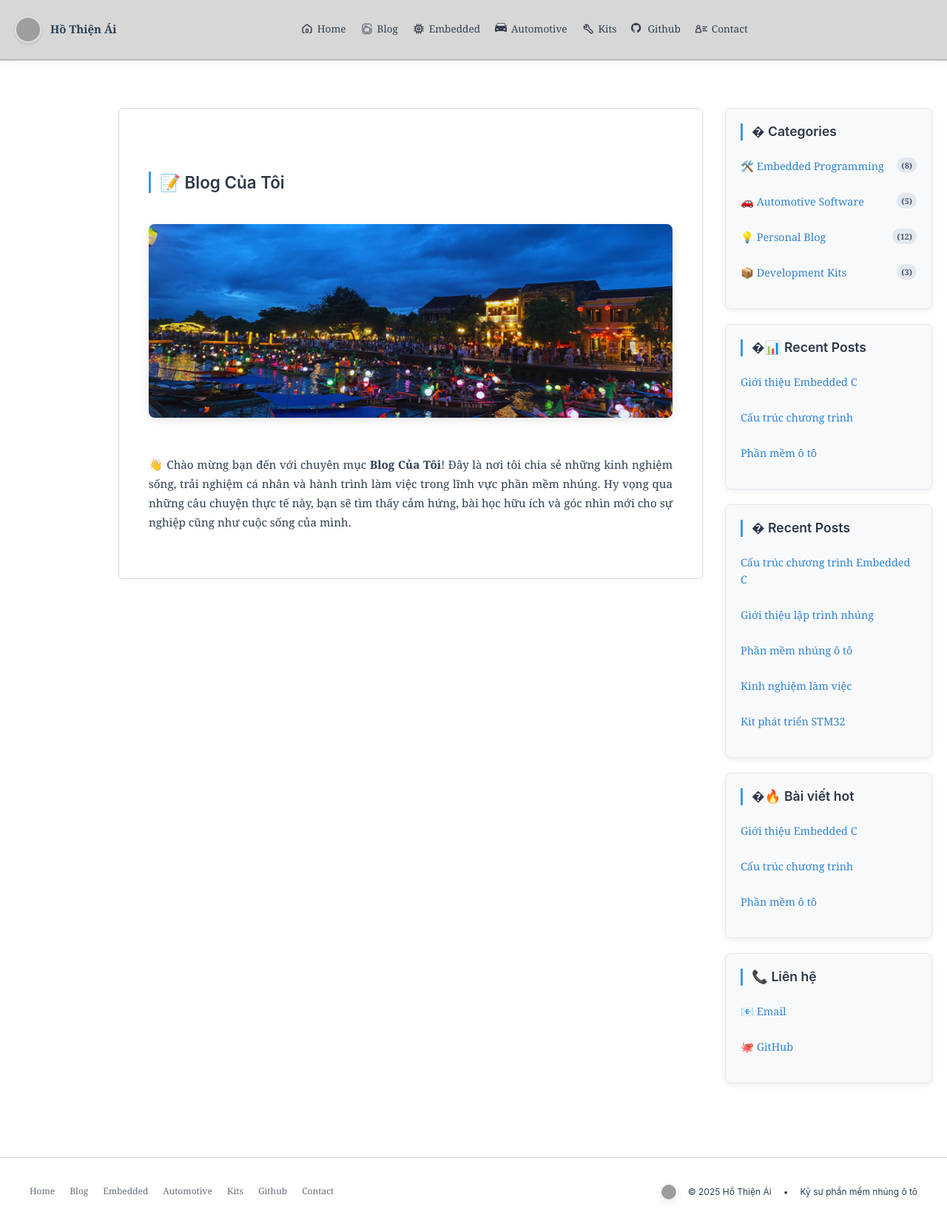
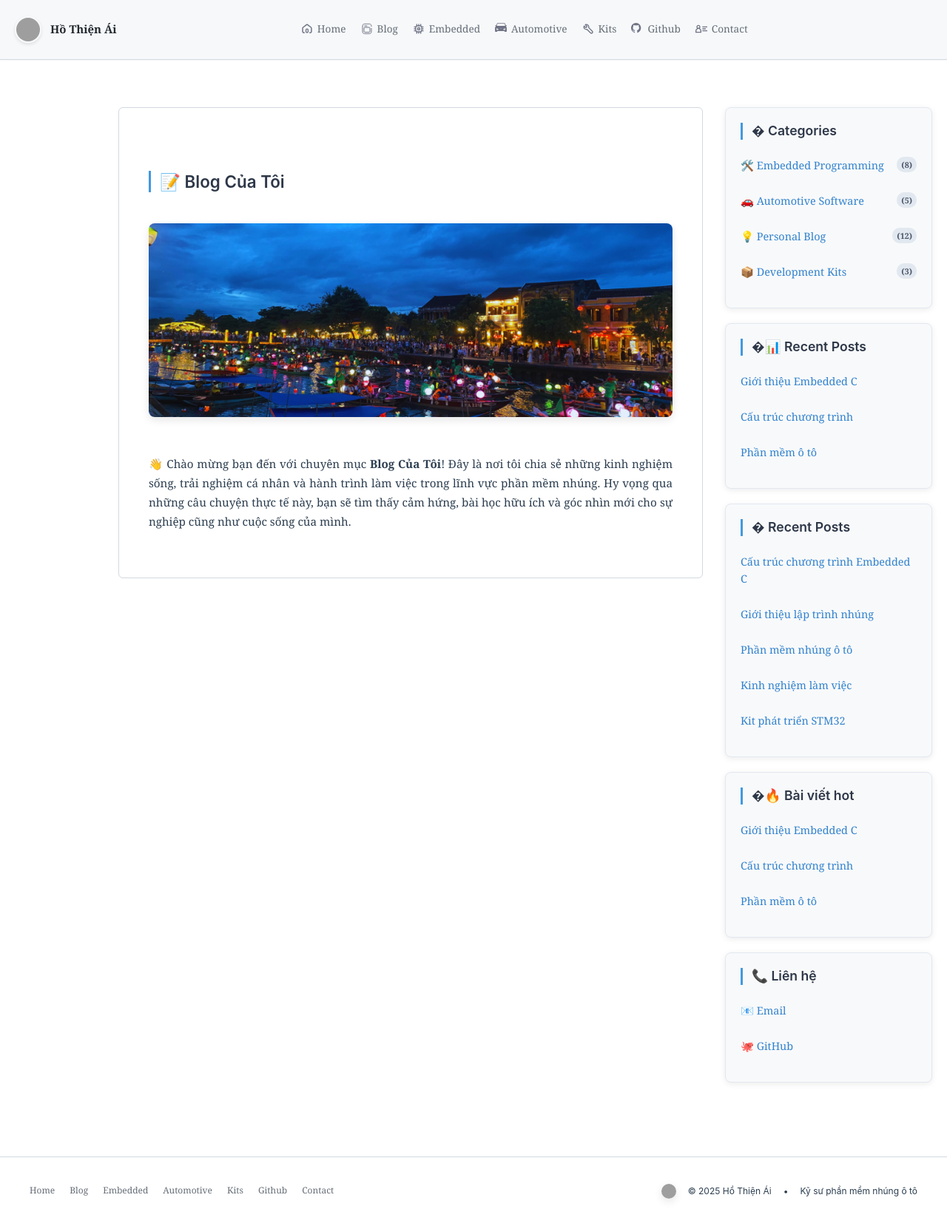
Before and after one commit to ai-ho/ai-ho.github.io, a Jekyll site: the page built from blog/index.md, in a window 1280 px wide. Shown: the whole page at 74% size. Built offline with Jekyll 4.4.1, drawn with Linux system fonts in a browser that asks for light colours; some web fonts are replaced; grey boxes are pictures that could not be loaded.

Commit message:
Update color of header bar

```diff
--- a/_layouts/default.html
+++ b/_layouts/default.html
@@ -230,21 +230,26 @@
             filter: none;
         }
 
-        /* Ensure SVG icons display in dark color */
+        /* Ensure SVG icons display in dark gray color */
         .nav-icon svg,
         .navigation .nav-icon {
-            fill: #2c3e50 !important;
-            color: #2c3e50 !important;
+            fill: #656d76 !important;
+            color: #656d76 !important;
         }
 
         .nav-icon path {
-            fill: #2c3e50 !important;
-            stroke: #2c3e50 !important;
+            fill: #656d76 !important;
+            stroke: #656d76 !important;
         }
 
         /* Additional fallback for SVG icon colors */
         .navigation .nav-links img.nav-icon {
-            filter: brightness(0) saturate(100%) invert(18%) sepia(14%) saturate(1135%) hue-rotate(184deg) brightness(98%) contrast(85%);
+            filter: brightness(0) saturate(100%) invert(47%) sepia(10%) saturate(548%) hue-rotate(192deg) brightness(93%) contrast(88%);
+        }
+
+        /* Icon color on hover */
+        .navigation .nav-links a:hover .nav-icon {
+            filter: brightness(0) saturate(100%) invert(15%) sepia(18%) saturate(662%) hue-rotate(190deg) brightness(95%) contrast(96%);
         }
 
         /* Horizontal Rules */
@@ -313,12 +318,12 @@
 
         /* Navigation */
         .navigation {
-            background: #D7D7D7;
-            border-bottom: 2px solid #b8b8b8;
+            background: #f6f8fa;
+            border-bottom: 1px solid #d1d9e0;
             padding: 2px 20px;
             margin: 0 0 24px 0;
             display: flex;
-            box-shadow: 0 4px 12px rgba(215, 215, 215, 0.3);
+            box-shadow: 0 1px 2px rgba(0, 0, 0, 0.03);
             flex-direction: row;
             align-items: center;
             justify-content: space-between;
@@ -367,8 +372,8 @@
             font-family: Charter, 'Bitstream Charter', 'Sitka Text', Cambria, serif;
             font-size: 15px;
             font-weight: 700;
-            color: #2c3e50;
-            text-shadow: 0 1px 2px rgba(255, 255, 255, 0.1);
+            color: #24292f;
+            text-shadow: none;
         }
 
         .navigation .nav-links {
@@ -384,7 +389,7 @@
 
         .navigation .nav-links a {
             font-family: Charter, 'Bitstream Charter', 'Sitka Text', Cambria, serif;
-            color: #2c3e50;
+            color: #656d76;
             font-weight: 500;
             text-decoration: none;
             padding: 4px 8px;
@@ -394,15 +399,15 @@
             align-items: center;
             font-size: 0.85em;
             white-space: nowrap;
-            text-shadow: 0 1px 2px rgba(255, 255, 255, 0.1);
+            text-shadow: none;
         }
 
         .navigation .nav-links a:hover {
-            background-color: rgba(44, 62, 80, 0.1);
+            background-color: #f3f4f6;
             border-bottom: none;
-            color: #2c3e50;
+            color: #24292f;
             transform: translateY(-1px);
-            box-shadow: 0 2px 4px rgba(0, 0, 0, 0.1);
+            box-shadow: 0 2px 4px rgba(0, 0, 0, 0.05);
         }
 
         /* Mobile Menu Button */
@@ -410,7 +415,7 @@
             display: none;
             background: none;
             border: none;
-            color: #2c3e50;
+            color: #656d76;
             font-size: 18px;
             cursor: pointer;
             padding: 8px;
@@ -420,7 +425,8 @@
         }
 
         .mobile-menu-button:hover {
-            background-color: rgba(44, 62, 80, 0.1);
+            background-color: #f3f4f6;
+            color: #24292f;
         }
 
         /* Navigation Mobile Responsive */
@@ -469,10 +475,10 @@
                 left: auto;
                 width: 150px;
                 max-width: calc(100vw - 40px);
-                background: #D7D7D7;
-                border: 1px solid rgba(44, 62, 80, 0.2);
+                background: #f6f8fa;
+                border: 1px solid #d1d9e0;
                 border-radius: 8px;
-                box-shadow: 0 4px 12px rgba(215, 215, 215, 0.3);
+                box-shadow: 0 8px 24px rgba(0, 0, 0, 0.12);
                 flex-direction: column;
                 padding: 4px 8px;
                 margin: 0;
```
